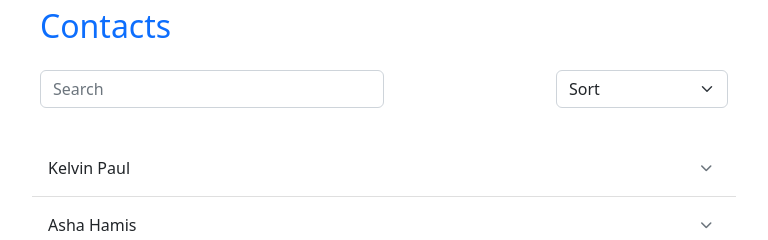
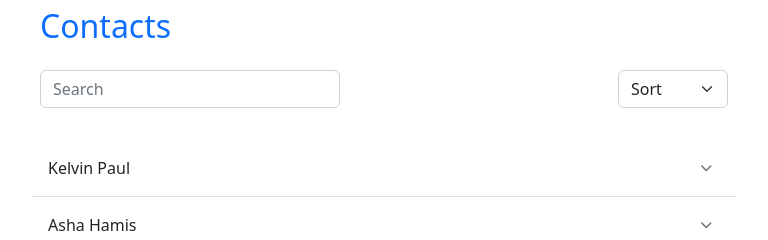
Before and after one commit to jos-me/4neBuku, a plain HTML site: page index.html in a window 1280 px wide. Shown: the part 127-367 px from the top of the page, 256-1024 px from the left. Drawn offline with nearby package versions, Linux system fonts and the light colour scheme.

Commit message:
fix input and select proportional width

```diff
--- a/css/style.css
+++ b/css/style.css
@@ -4,6 +4,16 @@
 
 .w-lg-25 {
   max-width: 500px;
+}
+
+select.w-25 {
+  min-width: 82px;
+  max-width: 110px;
+}
+
+input[type="search"] {
+  min-width: 155px;
+  max-width: 300px;
 }
 
 .modal-container {
```
